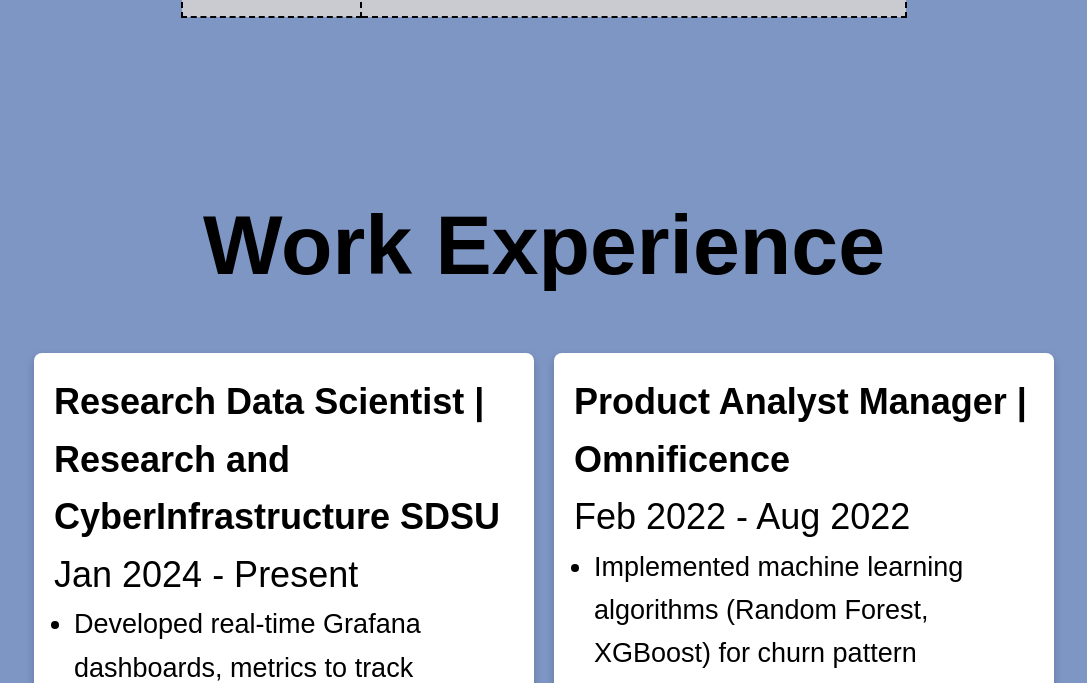
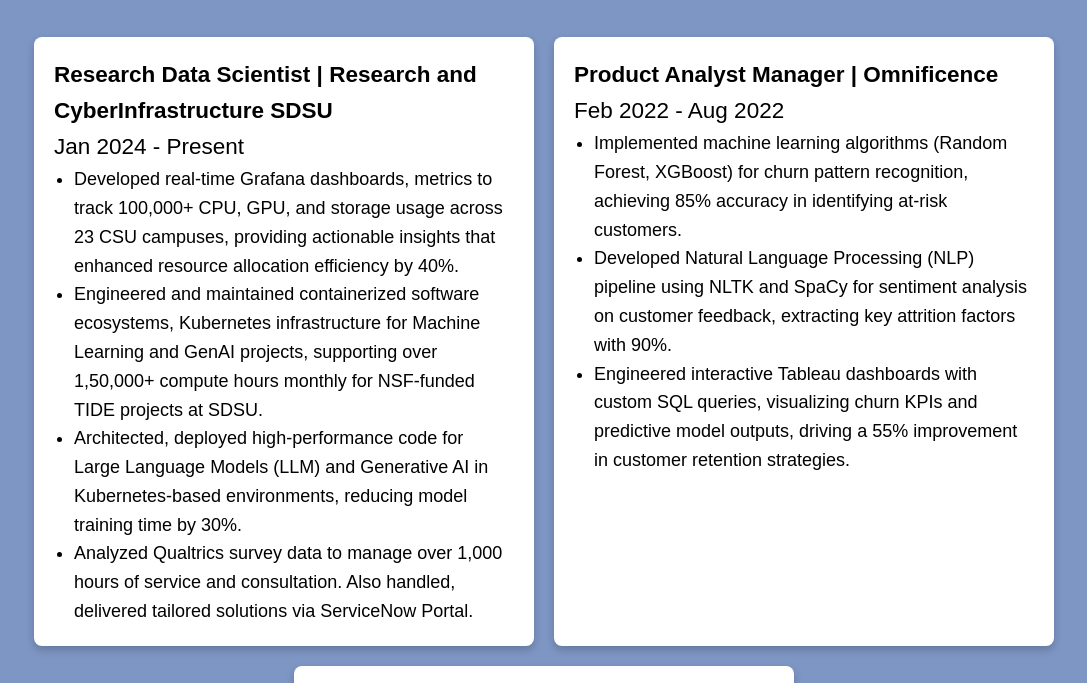
Before and after one commit to nikithams2020/My_Portfolio, a plain HTML site: page index.html in a window 1280 px wide. Shown: the part 2383-3066 px from the top of the page, without its empty margins (96-1183 px from the left). Drawn offline with Linux system fonts and the light colour scheme.

Commit message:
font size correction

```diff
--- a/styles.css
+++ b/styles.css
@@ -6,7 +6,7 @@
 }
 
 html {
-    font-size: 18px; /* Increased base font size */
+    font-size: 15px; /* Increased base font size */
 }
 
 body {
@@ -193,12 +193,12 @@
 .experience h3, .experience p{
     color: #000;
     text-align: left;
-    font-size: 2rem;
+    font-size: 1.5rem;
 }
 .experience-details li {
     color: #000;
     text-align: left;
-    font-size: 1.5rem;
+    font-size: 1.2rem;
 }
 .experience-details {
     padding-left: 20px;
```
